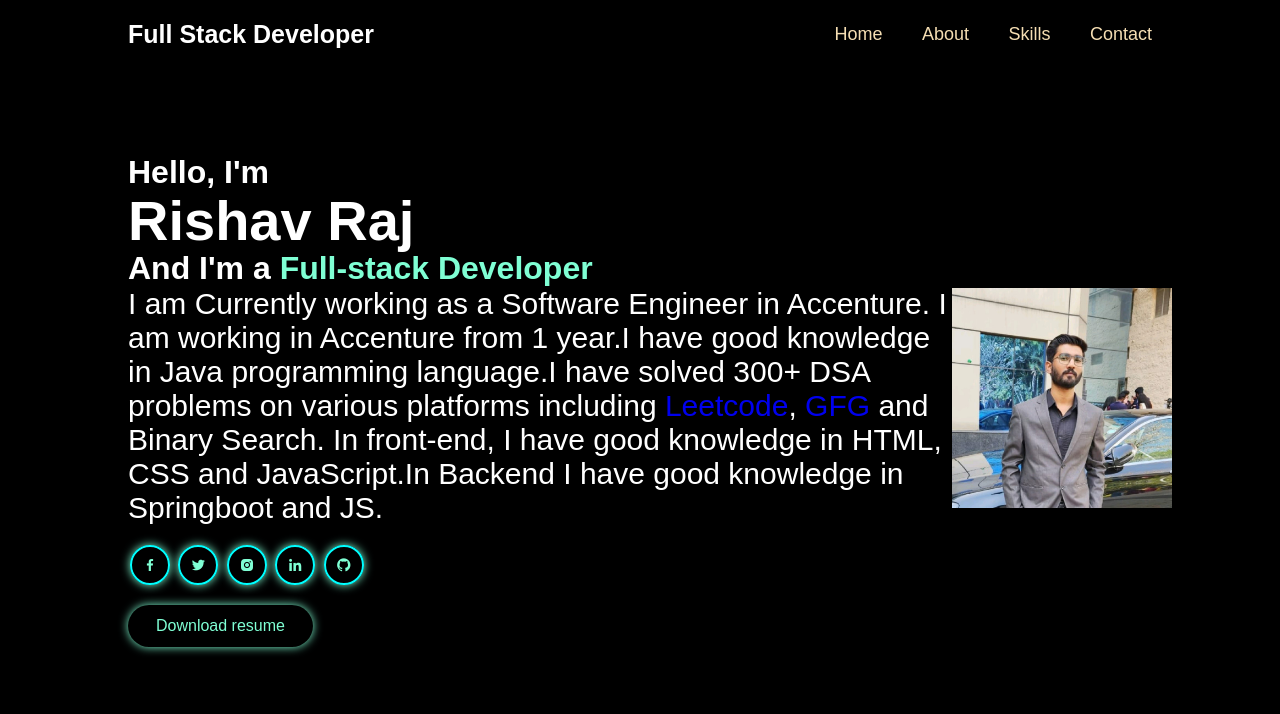
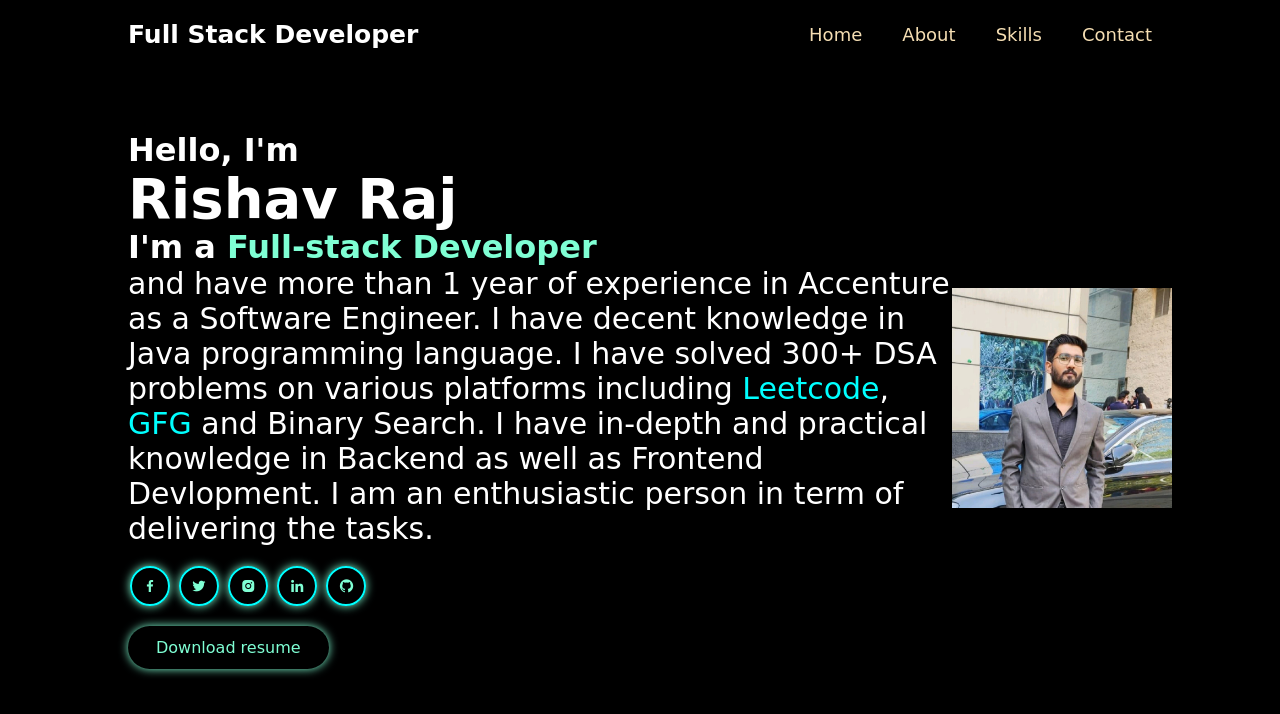
Before and after one commit to rishav1810/Portfolio, a plain HTML site: page index.html in a window 1280 px wide. Drawn offline with nearby package versions, Linux system fonts and the light colour scheme.

Commit message:
commit 3344

```diff
--- a/index.html
+++ b/index.html
@@ -20,8 +20,8 @@
     <section class="home">
         <div class="home-content"><h3>Hello, I'm </h3>
         <h1>Rishav Raj</h1>
-        <h3>And I'm a <span>Full-stack Developer</span> </h3>
-        <p>I am Currently working as a Software Engineer in Accenture. I am working in Accenture from 1 year.I have good knowledge in Java programming language.I have solved 300+ DSA problems on various platforms including <a href="#">Leetcode</a>, <a href="#">GFG</a> and Binary Search. In front-end, I have good knowledge in HTML, CSS and JavaScript.In Backend I have good knowledge in Springboot and JS.</p>
+        <h3>I'm a <span>Full-stack Developer</span> </h3>
+        <p>and have more than 1 year of experience in Accenture as a Software Engineer. I have decent knowledge in Java programming language. I have solved 300+ DSA problems on various platforms including <a href="https://leetcode.com/rishavrajhere/">Leetcode</a>, <a href="https://auth.geeksforgeeks.org/user/rishavrajhere">GFG</a> and Binary Search. I have in-depth and practical knowledge in Backend as well as Frontend Devlopment. I am an enthusiastic person in term of delivering the tasks.</p>
 
 
         <div class="social-media">
--- a/style.css
+++ b/style.css
@@ -2,7 +2,7 @@
   margin: 0;
   padding: 0;
   box-sizing: border-box;
-  font-family: Arial, Helvetica, sans-serif;
+  font-family: cursive;
 }
 
 body {
@@ -111,6 +111,7 @@ header {
 }
 .home-content p a {
   text-decoration: none;
+  color: aqua;
 }
 .home-img img {
   max-width: 450px;
```
